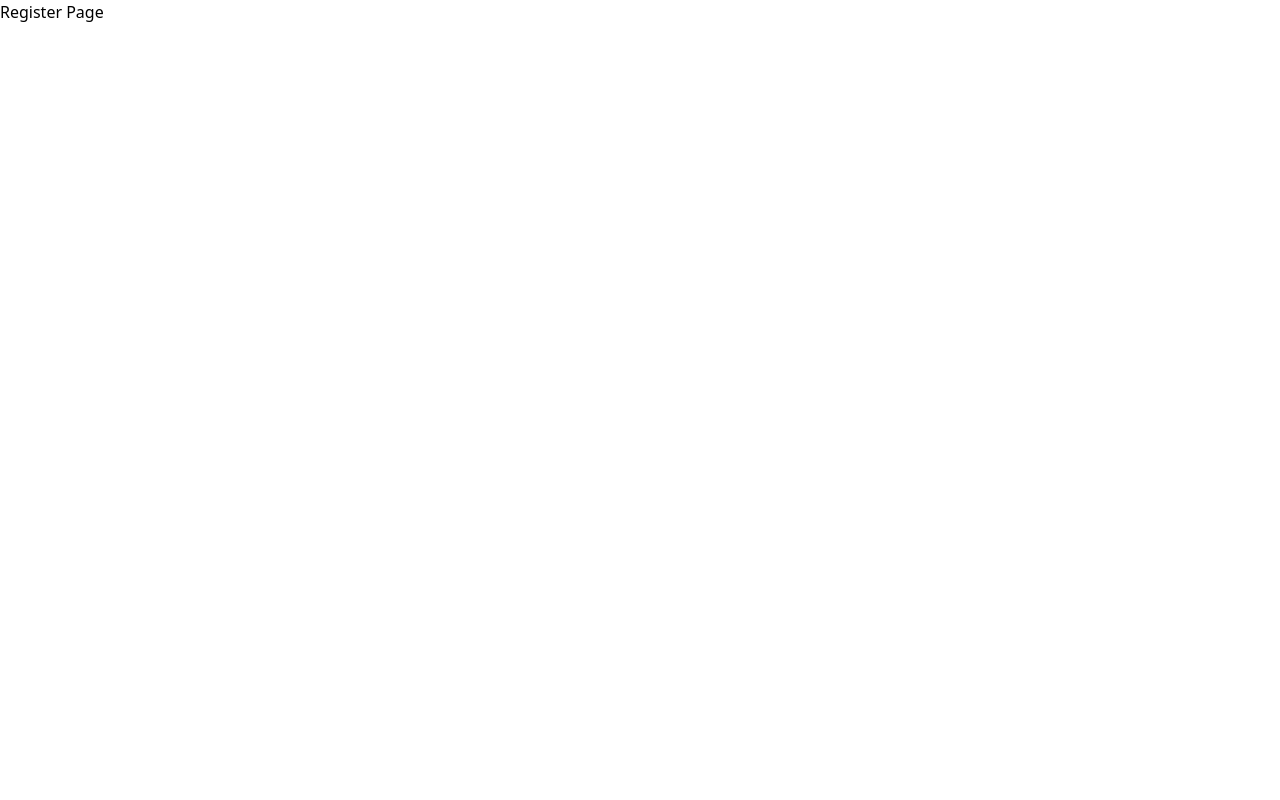
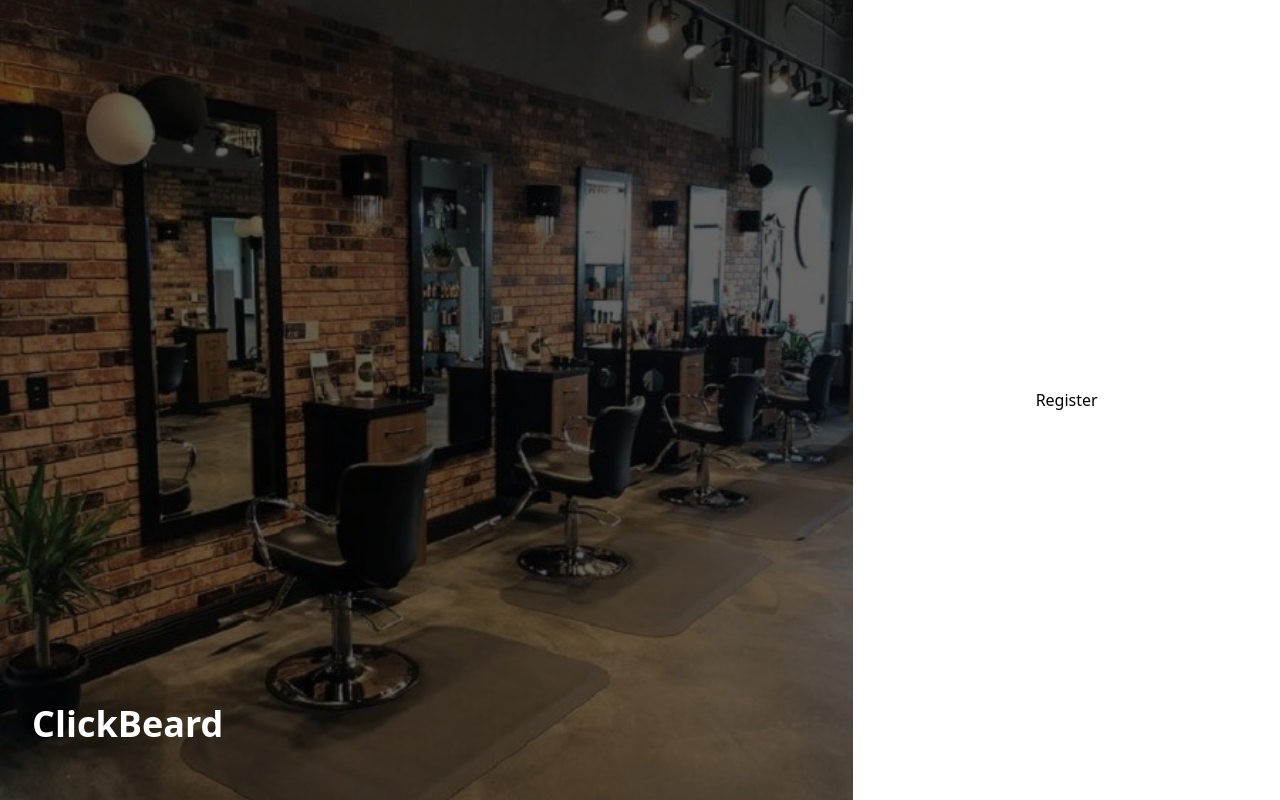
Before and after one commit to renatorrocha/ClickBeard_renato_rocha_frontend, a React (Vite) app: page /register in a window 1280 px wide. Built offline with nearby package versions, Linux system fonts and the light colour scheme.

Commit message:
wip: barber shop image and enhance login/register pages layout

```diff
--- a/src/routes/__root.tsx
+++ b/src/routes/__root.tsx
@@ -7,7 +7,10 @@ export const Route = createRootRouteWithContext<{
 }>()({
 	component: () => (
 		<>
-			<Outlet />
+			<main className="flex h-dvh w-screen flex-col">
+				<Outlet />
+			</main>
+
 			<TanStackRouterDevtools />
 		</>
 	),
--- a/src/routes/login.tsx
+++ b/src/routes/login.tsx
@@ -1,3 +1,4 @@
+import barberShop from "@/assets/barber-shop.jpg";
 import { createFileRoute } from "@tanstack/react-router";
 
 export const Route = createFileRoute("/login")({
@@ -5,5 +6,29 @@ export const Route = createFileRoute("/login")({
 });
 
 function RouteComponent() {
-	return <div>Login Page</div>;
+	return (
+		<div className="flex h-dvh w-screen flex-col lg:flex-row">
+			{/* Left side - Image */}
+			<figure className="relative h-64 lg:h-full lg:w-2/3 hidden lg:block">
+				<img
+					src={barberShop}
+					alt="Barber Shop"
+					className="h-full w-full object-cover"
+				/>
+				{/* Overlay */}
+				<div className="absolute inset-0 bg-black/60" />
+				{/* Text */}
+				<div className="absolute bottom-0 left-0 flex flex-col items-center justify-center text-white p-8">
+					<div className="flex items-center mb-6">
+						<h1 className="text-4xl font-bold">ClickBeard</h1>
+					</div>
+				</div>
+			</figure>
+
+			{/* Right side - Form */}
+			<div className="flex flex-col items-center justify-center p-6 bg-white dark:bg-gray-900 w-full lg:w-1/3">
+				<p>Login</p>
+			</div>
+		</div>
+	);
 }
--- a/src/routes/register.tsx
+++ b/src/routes/register.tsx
@@ -1,3 +1,4 @@
+import barberShop from "@/assets/barber-shop.jpg";
 import { createFileRoute } from "@tanstack/react-router";
 
 export const Route = createFileRoute("/register")({
@@ -5,5 +6,29 @@ export const Route = createFileRoute("/register")({
 });
 
 function RouteComponent() {
-	return <div>Register Page</div>;
+	return (
+		<div className="flex h-dvh w-screen flex-col lg:flex-row">
+			{/* Left side - Image */}
+			<figure className="relative h-64 lg:h-full lg:w-2/3 hidden lg:block">
+				<img
+					src={barberShop}
+					alt="Barber Shop"
+					className="h-full w-full object-cover"
+				/>
+				{/* Overlay */}
+				<div className="absolute inset-0 bg-black/60" />
+				{/* Text */}
+				<div className="absolute bottom-0 left-0 flex flex-col items-center justify-center text-white p-8">
+					<div className="flex items-center mb-6">
+						<h1 className="text-4xl font-bold">ClickBeard</h1>
+					</div>
+				</div>
+			</figure>
+
+			{/* Right side - Form */}
+			<div className="flex flex-col items-center justify-center p-6 bg-white dark:bg-gray-900 w-full lg:w-1/3">
+				<p>Register</p>
+			</div>
+		</div>
+	);
 }
```
Also changed, not shown: src/assets/barber-shop.jpg (added).
